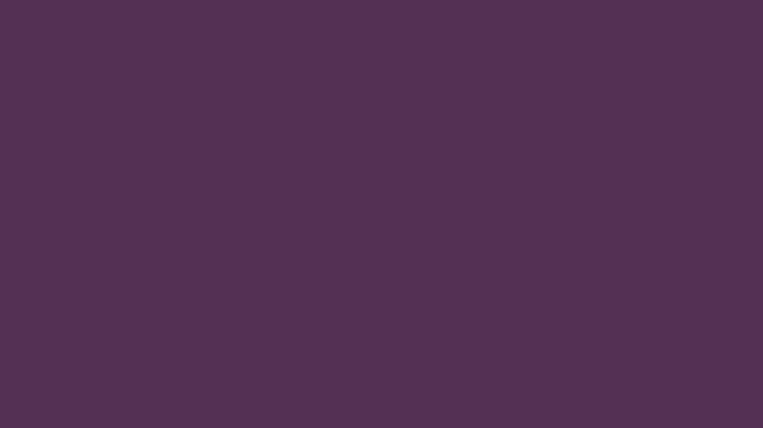
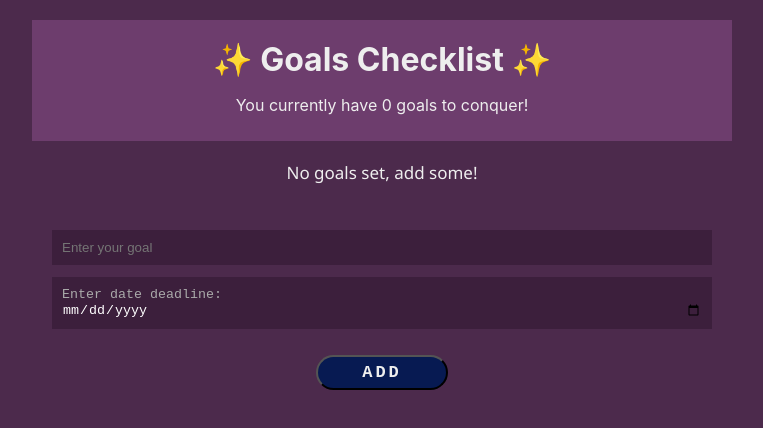
Before and after one commit to charangautam/Goals-Checklist-, a React (Create React App) app: page /goalCentre in a window 1280 px wide. Shown: the top 428 px of the page, without its empty margins (258-1021 px from the left). Built offline with nearby package versions, Linux system fonts and the light colour scheme.

Commit message:
code clean up/ focusCentre

```diff
--- a/src/Routes.js
+++ b/src/Routes.js
@@ -1,14 +1,16 @@
 import React from 'react';
 import { BrowserRouter, Switch, Route } from 'react-router-dom';
 
-import GoalsCentre from './components/goalsetting/GoalsCentre';
+import GoalCentre from './components/goalCentre/GoalCentre';
+import FocusCentre from './components/focusCentre/FocusCentre';
 
 
 function Routes() {
     return(
         <BrowserRouter>
             <Switch>
-                <Route exact path='/' component={GoalsCentre}/>
+                <Route exact path='/goalCentre' component={GoalCentre}/>
+                <Route exact path='/focusCentre' component={FocusCentre}/>
             </Switch>
         </BrowserRouter>
     )
--- /dev/null
+++ b/src/components/focusCentre/FocusCentre.js
@@ -0,0 +1,17 @@
+import React from 'react';
+import FocusContextProvider from '../../contexts/FocusContext';
+import Pomodoro from './Pomodoro'
+
+const FocusCentre = () => {
+    return(
+        <div className='focus-centre'>
+            <FocusContextProvider>
+                <Pomodoro />
+            </FocusContextProvider>
+        </div>
+
+    )
+
+}
+
+export default FocusCentre;
--- /dev/null
+++ b/src/components/focusCentre/Pomodoro.js
@@ -0,0 +1,13 @@
+import React from 'react';
+
+const Pomodoro = () => {
+
+    return(
+        <div>
+            <h1>Pomodoro Technique</h1>
+            <p>The Pomodoro Technique is a time management system that encourages people to work with the time they have—rather than against it. Using this method, you break your workday into 25-minute chunks separated by five-minute breaks. These intervals are referred to as pomodoros. After about four pomodoros, you take a longer break of about 15 to 20 minutes.</p>
+        </div>
+    )
+}
+
+export default Pomodoro;
--- a/src/components/goalsetting/GoalsCentre.js
+++ b/src/components/goalCentre/GoalCentre.js
@@ -1,18 +1,22 @@
 import React from 'react';
 import GoalContextProvider from '../../contexts/GoalContext';
-import Navbar from './Navbar';
+import Heading from './Heading';
 import GoalList from './GoalList';
 import GoalForm from './GoalForm';
+import './css/goals.css';
 
 
-const GoalsCentre = () => {
+const GoalCentre = () => {
     return(
+        <div className='goal-centre'>
         <GoalContextProvider>
-            <Navbar />
+            <Heading />
             <GoalList />
             <GoalForm />
         </GoalContextProvider>
+        </div>
+
     )
 }
 
-export default GoalsCentre;
+export default GoalCentre;
--- a/src/components/goalsetting/Navbar.js
+++ b/src/components/goalCentre/Heading.js
@@ -1,11 +1,11 @@
 import React, { useContext } from 'react';
 import { GoalContext } from '../../contexts/GoalContext';
 
-const Navbar = () => {
+const Heading = () => {
     const { goals } = useContext(GoalContext);
 
     return(
-        <div className='navbar'>
+        <div className='heading'>
             <h1>✨ Goals Checklist ✨</h1>
             <p>You currently have { goals.length } goals to conquer!</p>
 
@@ -13,4 +13,4 @@ const Navbar = () => {
     )
 }
 
-export default Navbar;
+export default Heading;
--- /dev/null
+++ b/src/components/goalCentre/css/goals.css
@@ -0,0 +1,98 @@
+
+body {
+  background: #4c2a4c;
+  margin: 20px auto;
+  width: 90%;
+  max-width: 700px;
+  color: #eee;
+}
+
+.heading{
+  padding: 10px 20px;
+  text-align: center;
+  background: #6d3d6d;
+}
+
+.heading h1{
+  margin: 10px 0;
+}
+
+.goal-list{
+  margin: 20px;
+}
+
+.goal-list ul{
+  padding: 0;
+  list-style-type: none;
+}
+
+.goal-list li{
+  background: #6d3d6d;
+  border-radius: 4px;
+  padding: 10px;
+  cursor: pointer;
+  margin: 10px 0;
+}
+
+.goal-list li:hover{
+  opacity: 0.7;
+  text-decoration: line-through;
+}
+
+.goal-list .title{
+  font-weight: bold;
+  color: #fff;
+  font-size: 1.2em;
+}
+
+.goal-list .date{
+  font-size: 0.7em;
+  color: #ddd;
+}
+
+.empty{
+  margin: 20px;
+  text-align: center;
+  font-size: 17px;
+  font-family: 'Segoe UI', Tahoma, Geneva, Verdana, sans-serif;
+}
+
+form{
+  padding: 20px;
+}
+input[type='text'], input[type='date']{
+  width: 100%;
+  padding: 10px;
+  box-sizing: border-box;
+  margin: 6px 0;
+  background: #3c1f3c;
+  color: #fff;
+  border: 0;
+}
+
+input[type="date"]:before {
+  content: attr(placeholder) !important;
+  color: #aaa;
+  margin-right: 3px;
+}
+input[type="date"]:focus:before,
+input[type="date"]:valid:before {
+  content: "";
+}
+
+button[type='submit']{
+  margin: 20px auto;
+  background-color: #071a52;
+  border-radius: 20px;
+  padding: 6px 20px;
+  display: block;
+  width: 20%;
+  color: #eee;
+  font-family: 'Courier New', monospace;
+  font-size: 17px;
+  font-weight: bolder;
+  letter-spacing: 3px;
+}
+button[type='submit']:hover{
+  background-color: #424874;
+}
--- /dev/null
+++ b/src/contexts/FocusContext.js
@@ -0,0 +1,15 @@
+import React, { createContext, useState } from 'react';
+
+export const FocusContext = createContext();
+
+const FocusContextProvider = (props) => {
+    const [focus] = useState([]);
+
+    return(
+        <FocusContext.Provider value={{focus}}>
+            {props.children}
+        </FocusContext.Provider>
+    )
+}
+
+export default FocusContextProvider;
--- a/src/index.css
+++ b/src/index.css
@@ -1,110 +1,13 @@
 body {
     margin: 0;
-  font-family: 'Gill Sans', 'Gill Sans MT', Calibri, 'Trebuchet MS', sans-serif;
+    font-family: -apple-system, BlinkMacSystemFont, 'Segoe UI', 'Roboto', 'Oxygen',
+      'Ubuntu', 'Cantarell', 'Fira Sans', 'Droid Sans', 'Helvetica Neue',
+      sans-serif;
     -webkit-font-smoothing: antialiased;
     -moz-osx-font-smoothing: grayscale;
-  background: #553055;
   }
 
   code {
     font-family: source-code-pro, Menlo, Monaco, Consolas, 'Courier New',
       monospace;
   }
-
-.App {
-  background: #4c2a4c;
-  margin: 20px auto;
-  width: 90%;
-  max-width: 700px;
-  color: #eee;
-}
-
-.navbar{
-  padding: 10px 20px;
-  text-align: center;
-  background: #6d3d6d;
-}
-
-.navbar h1{
-  margin: 10px 0;
-}
-
-.goal-list{
-  margin: 20px;
-}
-
-.goal-list ul{
-  padding: 0;
-  list-style-type: none;
-}
-
-.goal-list li{
-  background: #6d3d6d;
-  border-radius: 4px;
-  padding: 10px;
-  cursor: pointer;
-  margin: 10px 0;
-}
-
-.goal-list li:hover{
-  opacity: 0.7;
-  text-decoration: line-through;
-}
-
-.goal-list .title{
-  font-weight: bold;
-  color: #fff;
-  font-size: 1.2em;
-}
-
-.goal-list .date{
-  font-size: 0.7em;
-  color: #ddd;
-}
-
-.empty{
-  margin: 20px;
-  text-align: center;
-  font-size: 17px;
-  font-family: 'Segoe UI', Tahoma, Geneva, Verdana, sans-serif;
-}
-
-form{
-  padding: 20px;
-}
-input[type='text'], input[type='date']{
-  width: 100%;
-  padding: 10px;
-  box-sizing: border-box;
-  margin: 6px 0;
-  background: #3c1f3c;
-  color: #fff;
-  border: 0;
-}
-
-input[type="date"]:before {
-  content: attr(placeholder) !important;
-  color: #aaa;
-  margin-right: 3px;
-}
-input[type="date"]:focus:before,
-input[type="date"]:valid:before {
-  content: "";
-}
-
-button[type='submit']{
-  margin: 20px auto;
-  background-color: #071a52;
-  border-radius: 20px;
-  padding: 6px 20px;
-  display: block;
-  width: 20%;
-  color: #eee;
-  font-family: 'Courier New', monospace;
-  font-size: 17px;
-  font-weight: bolder;
-  letter-spacing: 3px;
-}
-button[type='submit']:hover{
-  background-color: #424874;
-}
```
Also changed, not shown: src/components/focuscentre/Intro.js (deleted, +0 -12 lines), src/components/goalCentre/GoalDetails.js (renamed from src/components/goalsetting/GoalDetails.js), src/components/goalCentre/GoalForm.js (renamed from src/components/goalsetting/GoalForm.js), src/components/goalCentre/GoalList.js (renamed from src/components/goalsetting/GoalList.js), 1 other file (tests, documents, lock files or other folders). Lines whose indentation alone changed are shown as unchanged.
